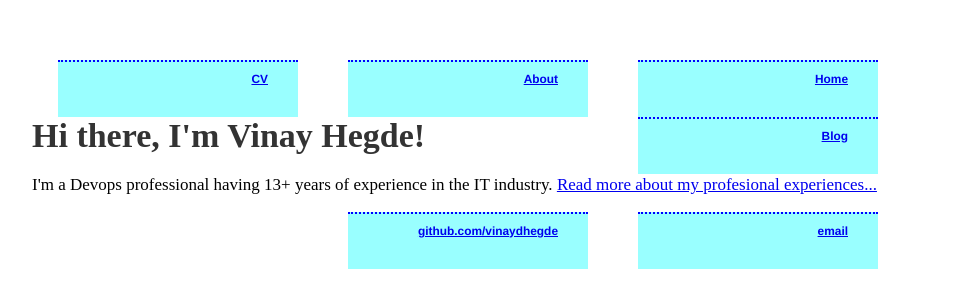
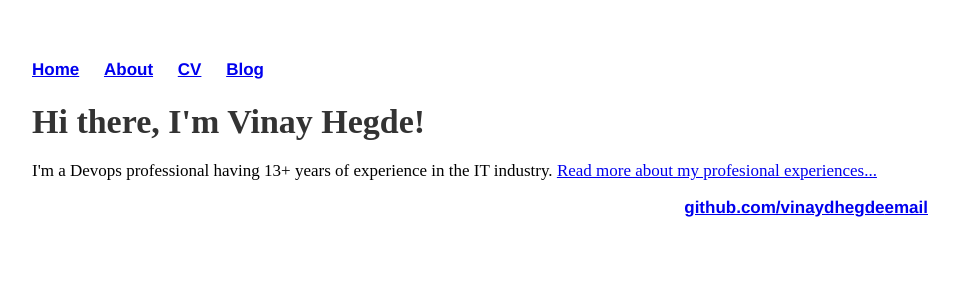
Before and after one commit to vinaydhegde/vinaydhegde.github.io, a Jekyll site: the page built from index.html, in a window 1280 px wide. Shown: the top 308 px of the page, without its empty margins (160-1118 px from the left). Built offline with Jekyll 4.4.1, drawn with Linux system fonts in a browser that asks for light colours.

Commit message:
Update main.css

```diff
--- a/css/main.css
+++ b/css/main.css
@@ -85,20 +85,16 @@ padding: 0px;
 list-style: none;
 font-weight: bold;
 }
-nav ul li, footer ul li {
+nav ul li {
 display: inline;
-/*margin-right: 20px;*/
+margin-right: 20px;
+}
 
-    float: right;
-    border-top: 2px dotted blue;
-    height: 35px;
-    margin: 0px 50px 0px 0px;
-    background: #9FF;
-    color: #000;
+footer ul li {
+display: inline;
+float: right;
+
     text-align: right;
-    padding: 10px 30px;
-    width: 180px;
-    font-size: .7em;
 }
 
 
```
